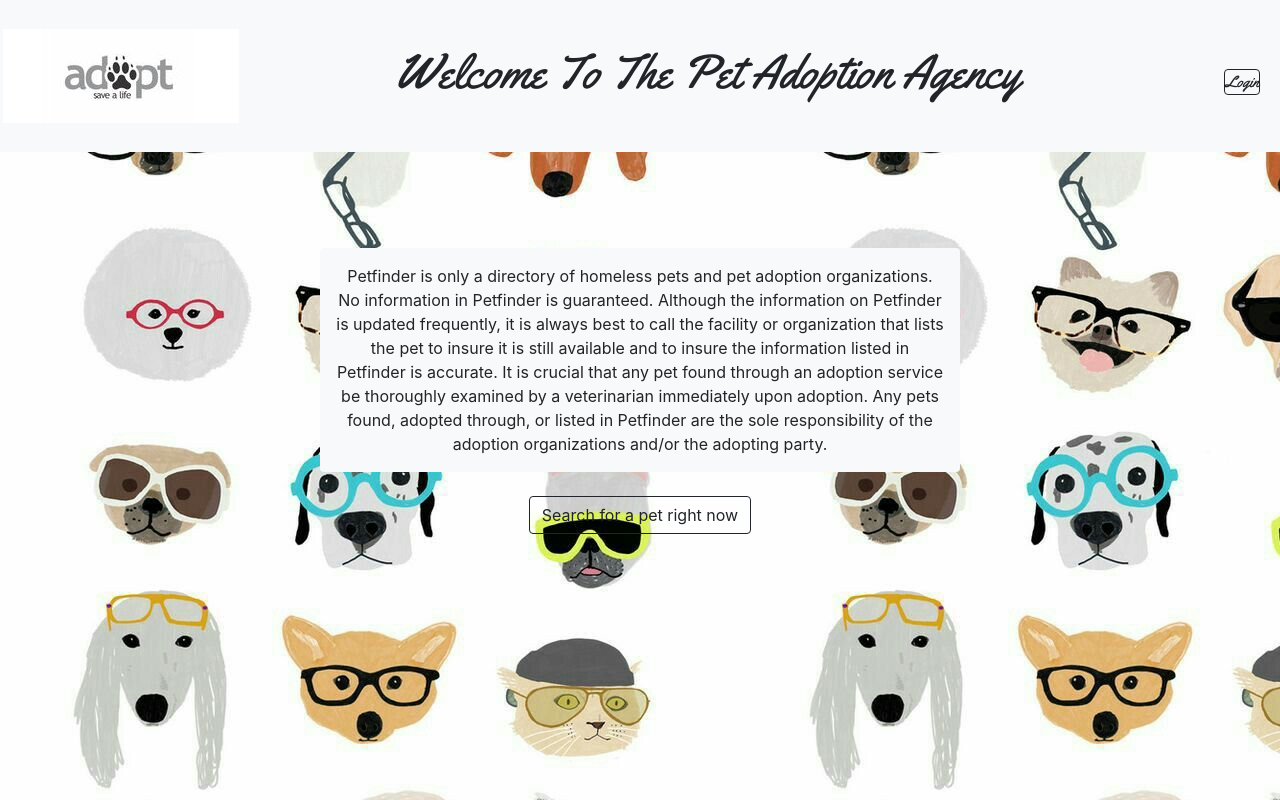
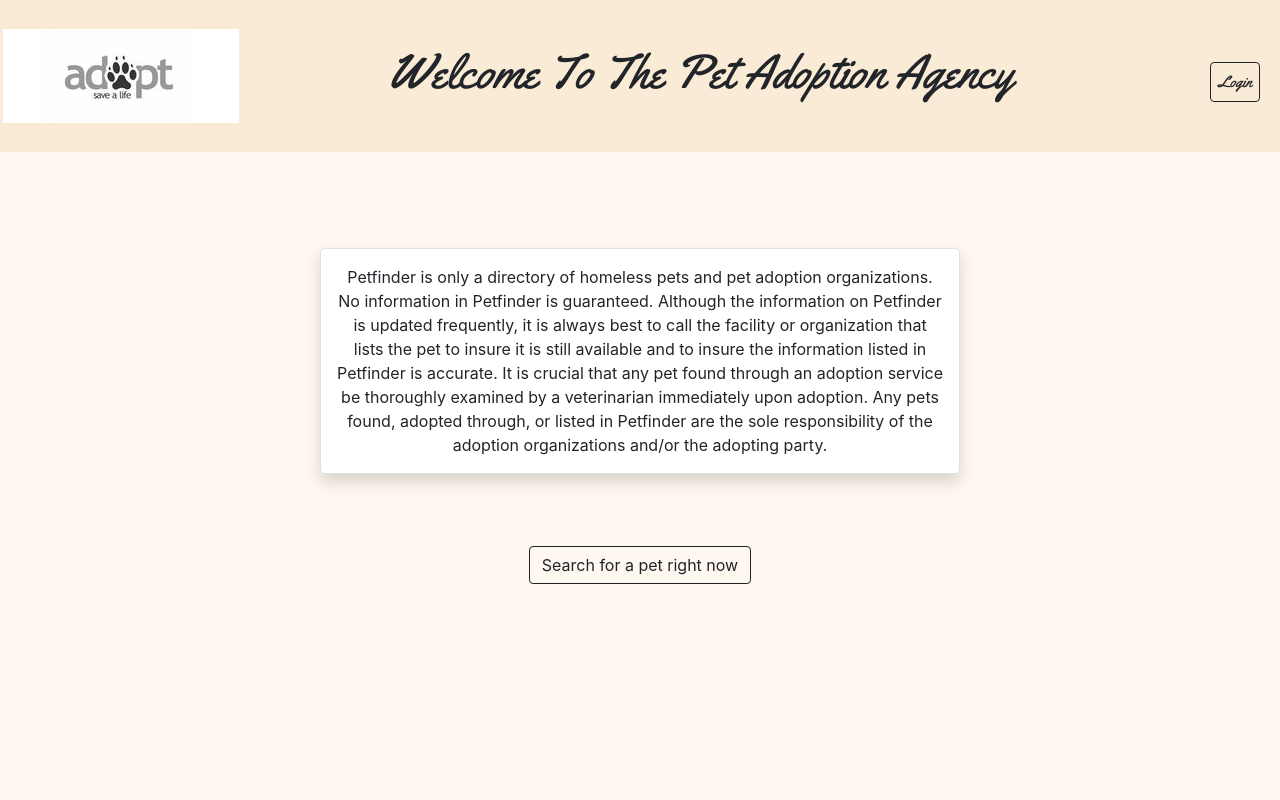
Before and after one commit to eladahdut/pet-adoption-front-end, a React (Create React App) app: page / in a window 1280 px wide. Built offline with nearby package versions, Linux system fonts and the light colour scheme.

Commit message:
user settings modified

```diff
--- a/public/index.html
+++ b/public/index.html
@@ -46,7 +46,7 @@
     <title>Pet Adoption</title>
     <style>
       body {
-        background-image: url("images/backgroundNew.jpeg");
+        background-color: #fff8f0;
       }
     </style>
   </head>
--- a/src/components/header/header.css
+++ b/src/components/header/header.css
@@ -1,7 +1,7 @@
 #header {
   width: 100%;
   height: 19vh;
-  background-color: #f8f9fa;
+  background-color: antiquewhite;
   align-items: center;
   font-family: "Yellowtail", cursive;
   display: flex;
--- a/src/components/homepage/HomePage.jsx
+++ b/src/components/homepage/HomePage.jsx
@@ -20,7 +20,7 @@ function HomePage() {
       <br />
       {!auth.token ? (
         <>
-          <div className="container col-6 bg-light rounded p-3">
+          <div className="container col-6 bg-light border shadow p-3 mb-5 bg-body rounded">
             Petfinder is only a directory of homeless pets and pet adoption
             organizations. No information in Petfinder is guaranteed. Although
             the information on Petfinder is updated frequently, it is always
@@ -44,20 +44,21 @@ function HomePage() {
           <h2 id="welcome-back" className="display-4">
             welcome back {userName}
           </h2>
-          <div
-            className="btn-group-vertical"
-            role="group"
-            aria-label="Basic example">
+          <hr
+            style={{ color: "antiquewhite", border: "3px solid antiquewhite" }}
+          />
+          <div className="btn-group-vertical" role="group">
             <Link to="/search">
-              <button type="button" className="btn btn-primary">
+              <button type="button" className="btn btn-outline-dark">
                 Search a pet
               </button>
             </Link>
+            <br />
             <Link to={"/pet/user/" + auth.userId}>
               <button
                 style={{ width: "139%" }}
                 type="button"
-                className="btn btn-warning">
+                className="btn btn-outline-dark">
                 My Pets
               </button>
             </Link>
--- a/src/components/homepage/LoginBtn.jsx
+++ b/src/components/homepage/LoginBtn.jsx
@@ -24,7 +24,7 @@ function LogSigBtn() {
   return (
     <div>
       <button
-        style={{ padding: "0", marginTop: "0.7rem" }}
+        style={{ padding: "7px", marginTop: "0.7rem" }}
         onClick={toggleModal}
         type="button"
         className="btn btn-outline-dark btn-round"
--- a/src/components/homepage/homePage.css
+++ b/src/components/homepage/homePage.css
@@ -1,5 +1,5 @@
 #welcome-back {
-  color: #8829d1;
+  font-family: "Yellowtail", cursive;
   font-weight: 400;
   letter-spacing: 0.5rem;
 }
--- a/src/components/profileSettings/ProfileSettings.jsx
+++ b/src/components/profileSettings/ProfileSettings.jsx
@@ -30,6 +30,7 @@ function ProfileSettings() {
 
     try {
       const data = await updateUserInfo(
+        auth.token,
         firstName,
         lastName,
         phone,
@@ -38,12 +39,10 @@ function ProfileSettings() {
         userId
       );
       if (data) {
-        alert("User updated succefuly");
+        alert("User updated successfully");
       }
-      // auth.saveToken(data.userToken);
-      // auth.saveUserId(data.userId);
     } catch (error) {
-      alert(error);
+      alert(error.response.data);
     }
   };
 
@@ -105,13 +104,7 @@ function ProfileSettings() {
             className="form-control"
           />
         </div>
-        <div className="form-floating">
-          <textarea
-            onChange={(e) => setBio(e.target.value)}
-            className="form-control"
-            placeholder="..."></textarea>
-          <label htmlFor="floatingTextarea">Add short bio</label>
-        </div>
+
         <br />
         <button type="submit" className="btn btn-primary">
           Save changes
```
